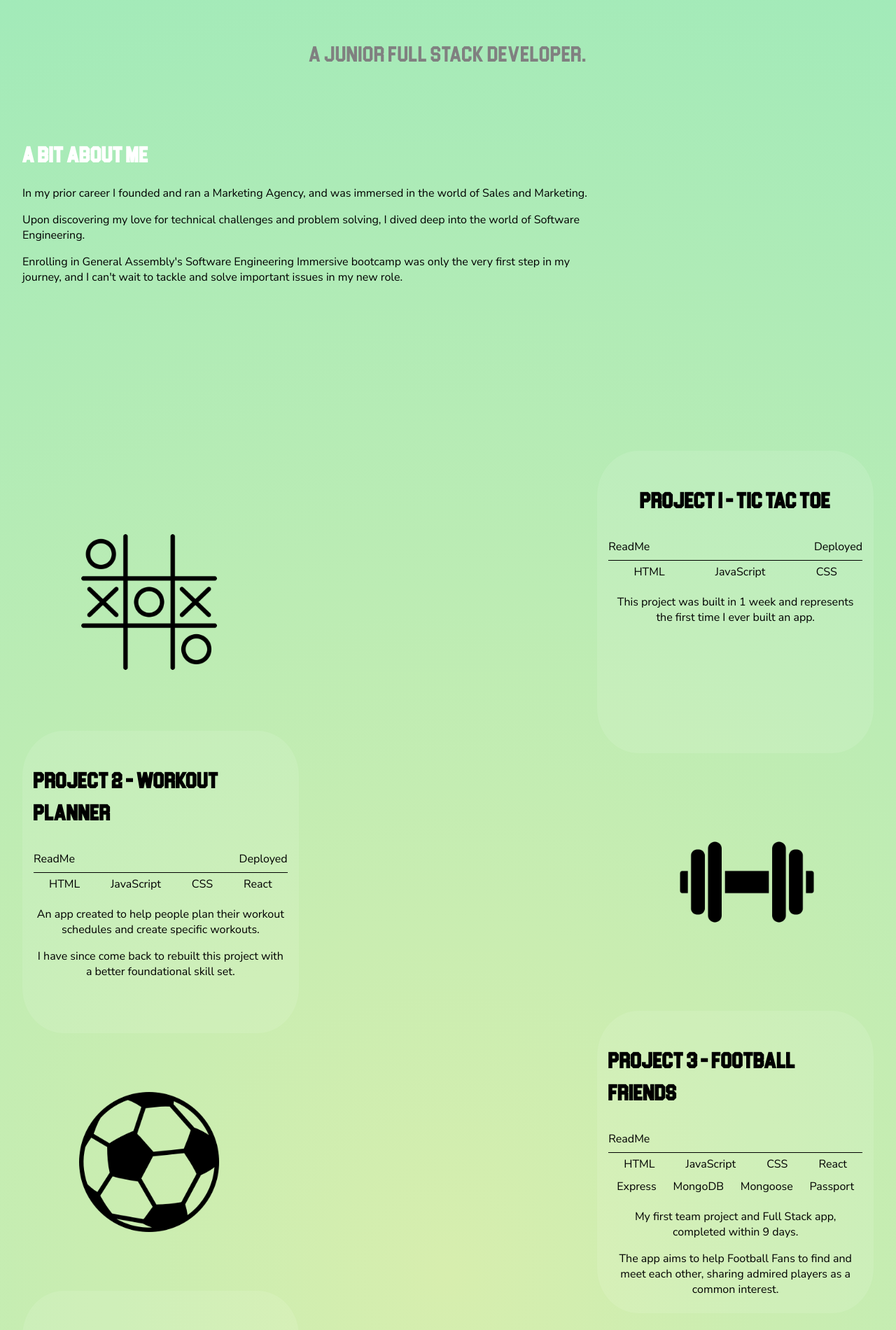
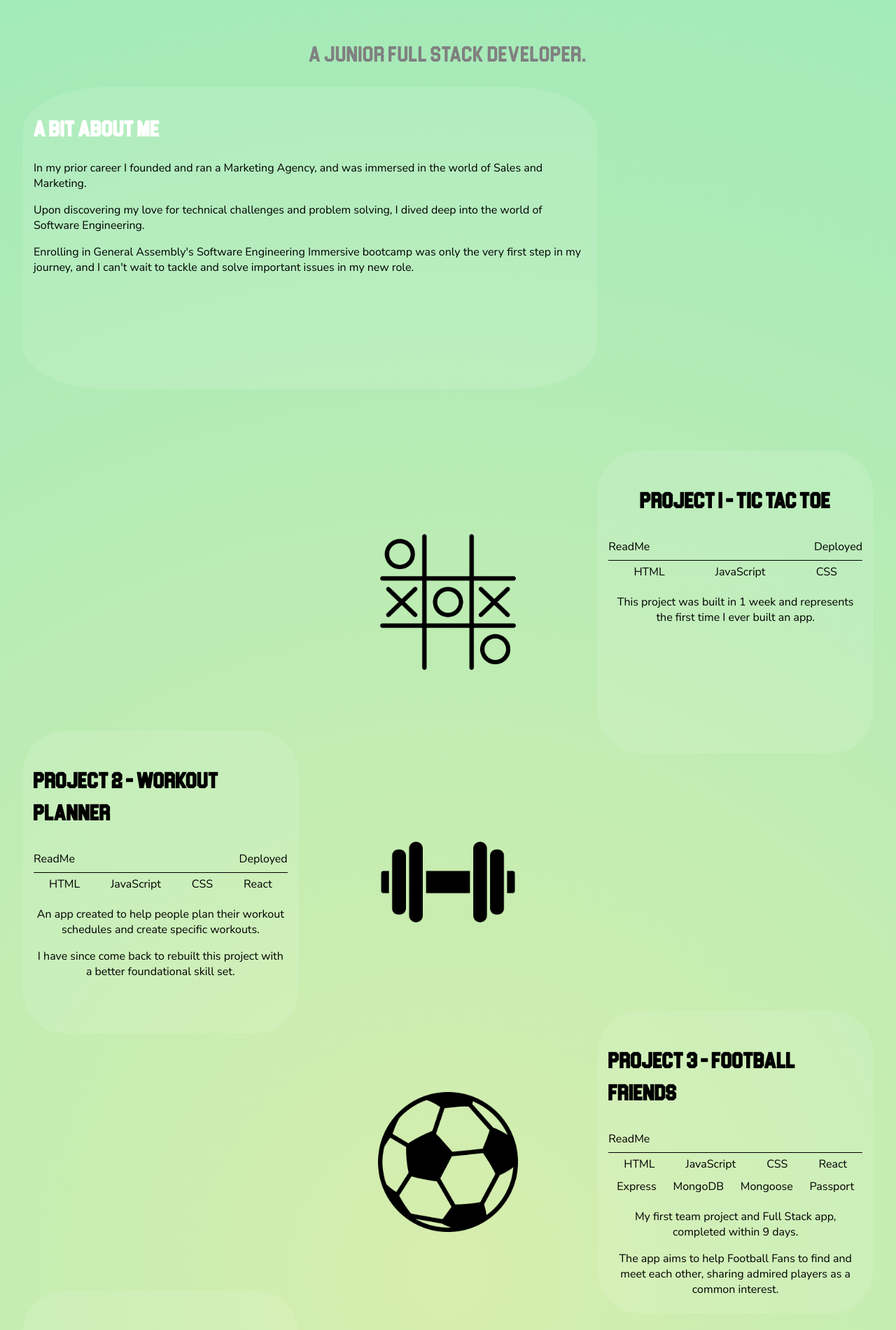
Before and after one commit to jayteebee/Portfolio-V1, a React (Create React App) app: page / in a window 1280 px wide. Shown: the part 540-2440 px from the top of the page at 70% size. Built offline with nearby package versions, Linux system fonts and the light colour scheme.

Commit message:
Formatting

```diff
--- a/src/App.css
+++ b/src/App.css
@@ -203,6 +203,14 @@ border-bottom: 1px solid;
     grid-template-rows: repeat(4, 1fr);
 }
 
+.PContainer4 {
+    background-color: rgba(255, 255, 255, 0.1);
+    border-radius: 15%;
+    margin-top: 5rem;
+    padding: 1rem;
+    height: 100%;
+}
+
 .P1 {
 
     grid-column: 3;
@@ -212,7 +220,7 @@ border-bottom: 1px solid;
 
 .ttt {
     grid-row: 5;
-    grid-column: 1;
+    grid-column: 2;
     height: 100%;
     display: flex;
     align-items: center;
@@ -232,7 +240,7 @@ width: 200px;
 
 .db {
     grid-row: 6;
-    grid-column: 3;
+    grid-column: 2;
     height: 100%;
     display: flex;
     align-items: center;
@@ -252,7 +260,7 @@ width: 200px;
 
 .football {
     grid-row: 7;
-    grid-column: 1;
+    grid-column: 2;
     height: 100%;
     display: flex;
     align-items: center;
@@ -272,7 +280,7 @@ width: 200px;
 
 .money {
     grid-row: 8;
-    grid-column: 3;
+    grid-column: 2;
     height: 100%;
     display: flex;
     align-items: center;
--- a/src/Components/AboutMe.jsx
+++ b/src/Components/AboutMe.jsx
@@ -2,7 +2,7 @@ import React from 'react'
 
 const AboutMe = () => {
   return (
-    <div>
+    <div className="PContainer4">
     <h1>A Bit About Me</h1>
 
     <p>In my prior career I founded and ran a Marketing Agency, and was immersed in the world of Sales and Marketing.</p>
```
